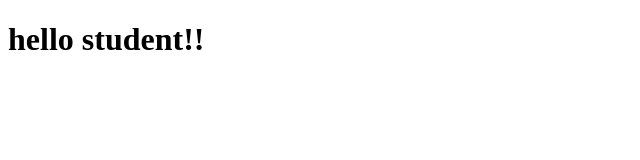
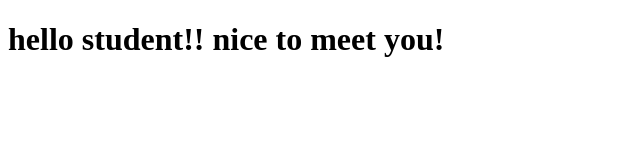
Before and after one commit to zhengyi33/Angular-test, a plain HTML site: page index.html in a window 1280 px wide. Shown: the whole page, without its empty margins (0-640 px from the left). Drawn offline with Linux system fonts and the light colour scheme.

Commit message:
new version of web file

```diff
--- a/index.html
+++ b/index.html
@@ -5,6 +5,6 @@
     <title>hello</title>
   </head>
   <body>
-    <h1>hello student!!</h1>
+    <h1>hello student!! nice to meet you!</h1>
   </body>
 </html>
```
